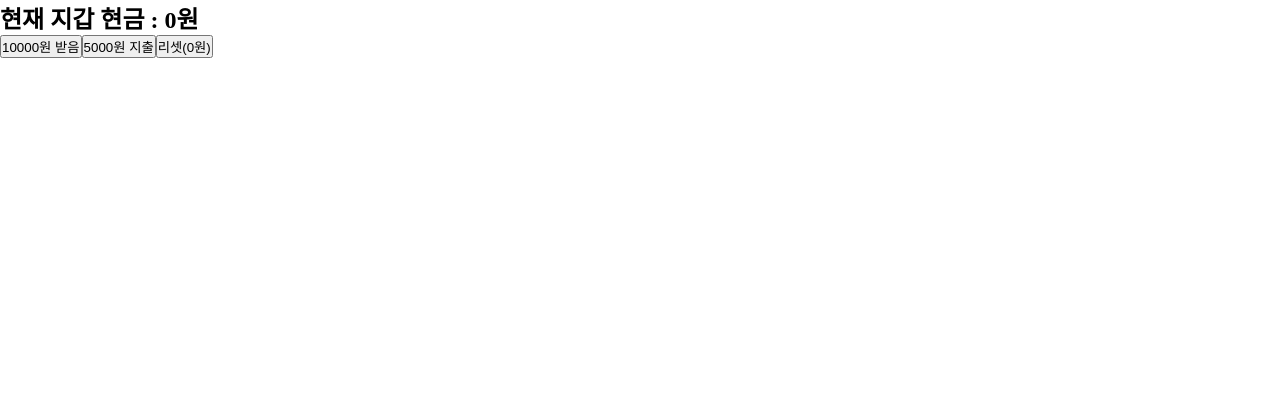
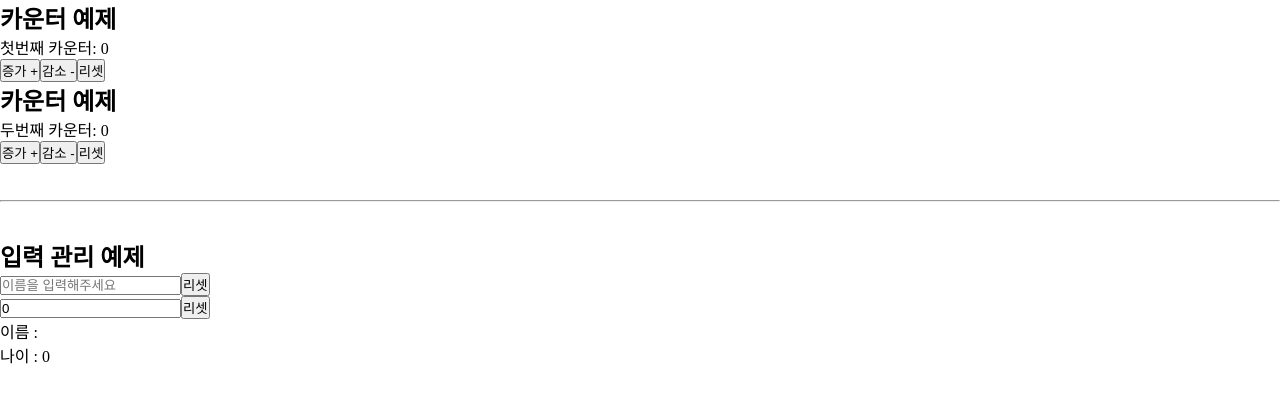
Before and after one commit to Minyeong9938/react2, a React (Vite) app: page / in a window 1280 px wide. Shown: the top 402 px of the page. Built offline with nearby package versions, Linux system fonts and the light colour scheme.

Commit message:
customHook

```diff
--- /dev/null
+++ b/src/hook/customhook/customHook.jsx
@@ -0,0 +1,100 @@
+import { useState } from "react";
+import UseCounter from "./useCounter";
+import UseInput from "./useInput";
+
+function CustomHook() {
+
+    // 첫번째 카운터
+    // const [count, setCount] = useState(0);
+    // const plusCount = () => { setCount(count + 1); }
+    // const minusCount = () => { setCount(count - 1); }
+    // const resetCount = () => { setCount(0); }
+
+    // 첫번째 카운터 customHook 사용
+    const firstCount = UseCounter(0);
+
+    // 두번째 카운터
+    // const [secondCount, setSecondCount] = useState(0);
+    // const plusSecondCount = () => { setSecondCount(secondCount + 1); }
+    // const minusSecondCount = () => { setSecondCount(secondCount - 1); }
+    // const resetSecondCount = () => { setSecondCount(0); }
+
+    // 두번째 카운터 customHook 사용
+    const secondCount = UseCounter(0);
+
+
+    // ========================================================
+
+
+    // input 예제
+
+    // 이름
+    // const [name, setName] = useState('');
+    // const changeName = (e) => {
+    //     setName(e.target.value)
+    // }
+    // const resetName = () => {
+    //     setName('')
+    // };
+
+    const nameInput = UseInput('');
+
+    // 나이
+    const [age, setAge] = useState(0);
+    const changeAge = (e) => {
+        setAge(e.target.value)
+    }
+    const resetAge = () => {
+        setAge(0);
+    }
+
+
+    return (
+
+        <>
+            <div>
+                <h2>카운터 예제</h2>
+                <p>첫번째 카운터: {firstCount.count}</p>
+                <button onClick={firstCount.plusCount}>증가 +</button>
+                <button onClick={firstCount.minusCount}>감소 -</button>
+                <button onClick={firstCount.resetCount}>리셋</button>
+            </div>
+            <div>
+                <h2>카운터 예제</h2>
+                <p>두번째 카운터: {secondCount.count}</p>
+                <button onClick={secondCount.plusCount}>증가 +</button>
+                <button onClick={secondCount.minusCount}>감소 -</button>
+                <button onClick={secondCount.resetCount}>리셋</button>
+            </div>
+
+            <br /><br />
+            <hr />
+            <br /><br />
+
+            <div>
+                <h2>입력 관리 예제</h2>
+                <div>
+                    <input
+                        type="text"
+                        value={nameInput.value}
+                        onChange={nameInput.changeValue}
+                        placeholder="이름을 입력해주세요"
+                    />
+                    <button onClick={nameInput.resetValue}>리셋</button>
+                    <br />
+                    <input
+                        type="number"
+                        value={age}
+                        onChange={changeAge}
+                        placeholder="나이를 입력해주세요"
+                    />
+                    <button onClick={resetAge}>리셋</button>
+                    <p>이름 : {name}</p>
+                    <p>나이 : {age}</p>
+                </div>
+            </div>
+        </>
+    )
+}
+
+export default CustomHook
--- /dev/null
+++ b/src/hook/customhook/useCounter.jsx
@@ -0,0 +1,19 @@
+import { useState } from "react"
+
+
+// 함수 이름은 반드시 'use'로 시작
+// initialValue = 0 은 기본값 설정(아무것도 안넣으면 0으로 시작)
+function UseCounter(initialValue = 0) {
+    // useState useEffect 등 hook을 사용할 수 있음
+
+    const [count, setCount] = useState(initialValue);
+    // count: 현재 숫자값 (처음에는 initialValue 값)
+
+    const plusCount = () => { setCount(count + 1); }
+    const minusCount = () => { setCount(count - 1); }
+    const resetCount = () => { setCount(initialValue); }
+
+    return { count, plusCount, minusCount, resetCount }
+}
+
+export default UseCounter
--- /dev/null
+++ b/src/hook/customhook/useInput.jsx
@@ -0,0 +1,16 @@
+import { useState } from "react"
+
+function UseInput(initialValue = '') {
+
+    const [value, setValue] = useState(initialValue);
+    const changeValue = (e) => {
+        setValue(e.targer.value)
+    }
+    const resetValue = () => {
+        setValue(initialValue)
+    }
+
+    return { value, changeValue, resetValue }
+}
+
+export default UseInput
--- a/src/main.jsx
+++ b/src/main.jsx
@@ -21,6 +21,8 @@ import UseCallback from './hook/useCallback/useCallback'
 import ReactMemo from './hook/React.memo/reactMemo'
 
 import UseReducer from './hook/useReducer'
+
+import CustomHook from './hook/customhook/customHook'
 
 // const router = createBrowserRouter([
 //   {
@@ -64,7 +66,9 @@ createRoot(document.getElementById('root')).render(
 
     {/* <ReactMemo /> */}
 
-    <UseReducer />
+    {/* <UseReducer /> */}
+
+    <CustomHook />
 
   </StrictMode>,
 )
```
